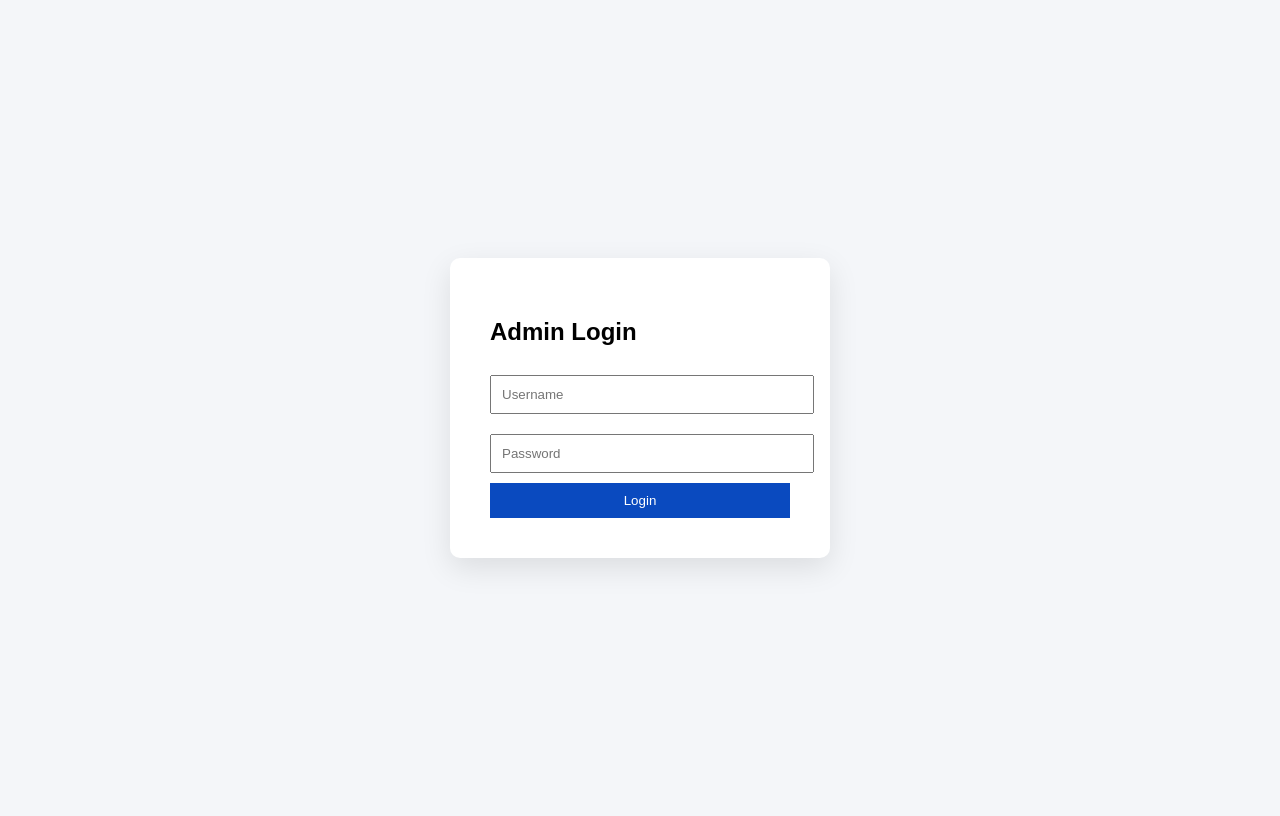
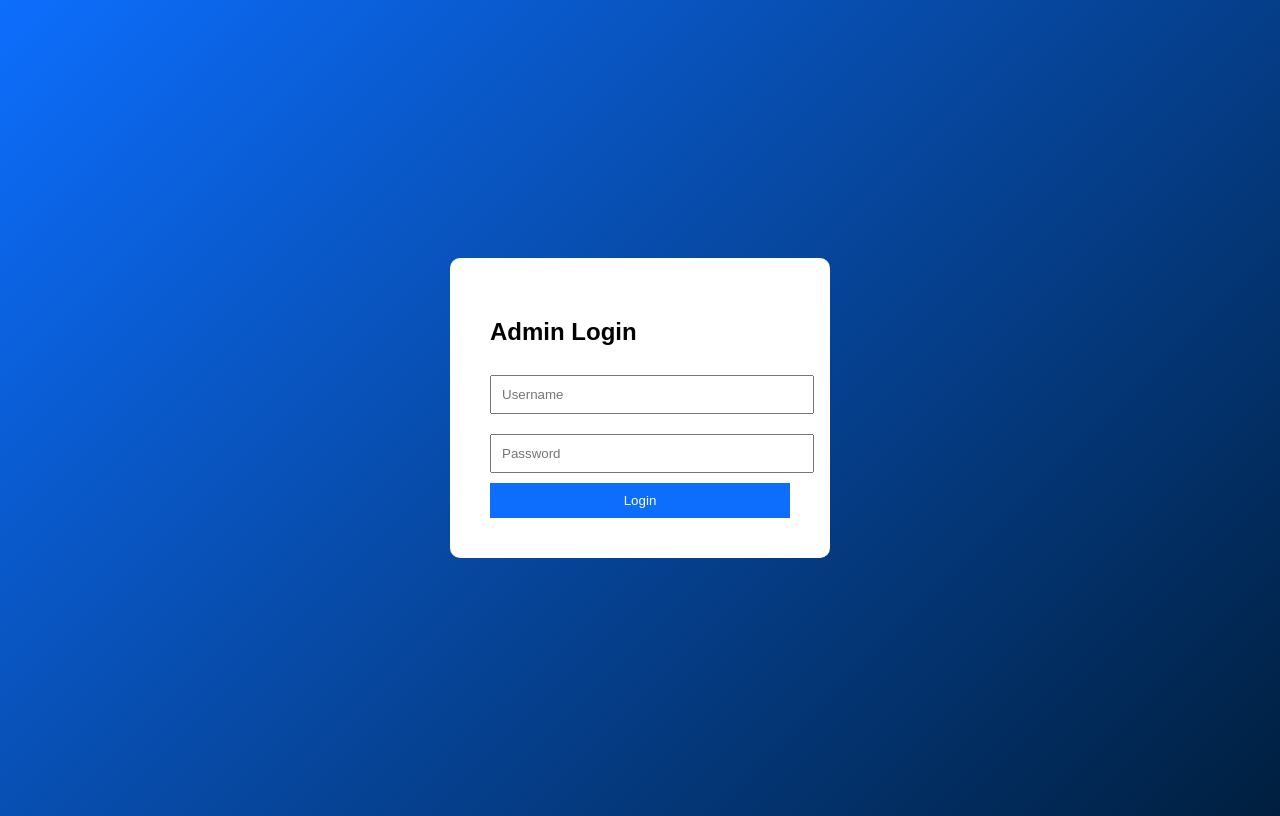
Before and after one commit to amexlabs-ui/amex-courier, a Flask app: template templates/admin_login.html in a window 1280 px wide. Run offline with Flask 3, Linux system fonts and the light colour scheme; the template is opened without the code that fills it, so the values that code supplies are empty.

Commit message:
Update admin_login.html

```diff
--- a/templates/admin_login.html
+++ b/templates/admin_login.html
@@ -1,52 +1,44 @@
 <!DOCTYPE html>
 <html>
 <head>
-<title>Admin Login</title>
-
+<title>Login - Amex Courier</title>
 <style>
-body{
-font-family:Arial;
-background:#f4f6f9;
-display:flex;
-justify-content:center;
-align-items:center;
-height:100vh;
+body {
+    font-family: Arial;
+    background: linear-gradient(135deg, #0d6efd, #001f3f);
+    display: flex;
+    justify-content: center;
+    align-items: center;
+    height: 100vh;
 }
-
-.box{
-background:white;
-padding:40px;
-border-radius:10px;
-box-shadow:0 10px 30px rgba(0,0,0,0.1);
-width:300px;
+.box {
+    background: white;
+    padding: 40px;
+    border-radius: 10px;
+    width: 300px;
 }
-
-input{
-width:100%;
-padding:10px;
-margin:10px 0;
+input {
+    width: 100%;
+    padding: 10px;
+    margin: 10px 0;
 }
-
-button{
-width:100%;
-padding:10px;
-background:#0a4abf;
-color:white;
-border:none;
+button {
+    width: 100%;
+    padding: 10px;
+    background: #0d6efd;
+    color: white;
+    border: none;
 }
 </style>
-
 </head>
-
 <body>
 
 <div class="box">
 <h2>Admin Login</h2>
 
 <form method="POST">
-<input name="username" placeholder="Username" required>
+<input type="text" name="username" placeholder="Username" required>
 <input type="password" name="password" placeholder="Password" required>
-
 <button type="submit">Login</button>
 </form>
 
```
